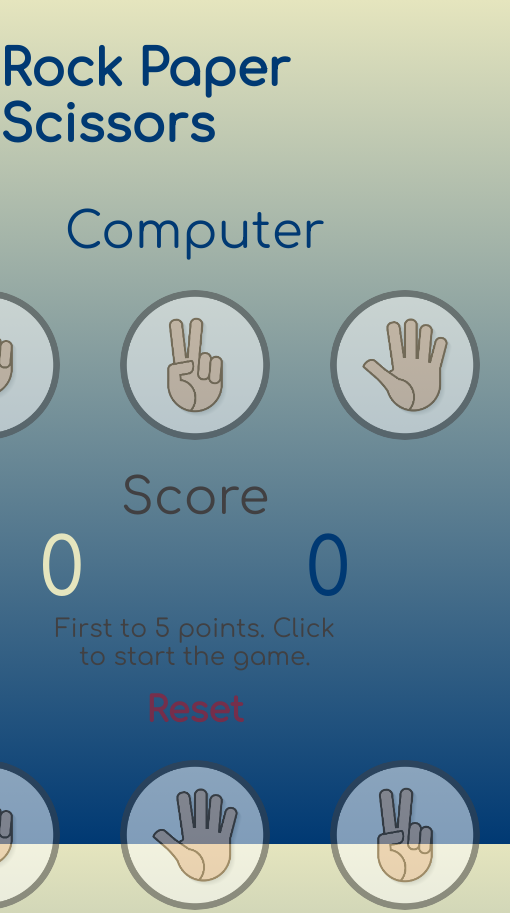
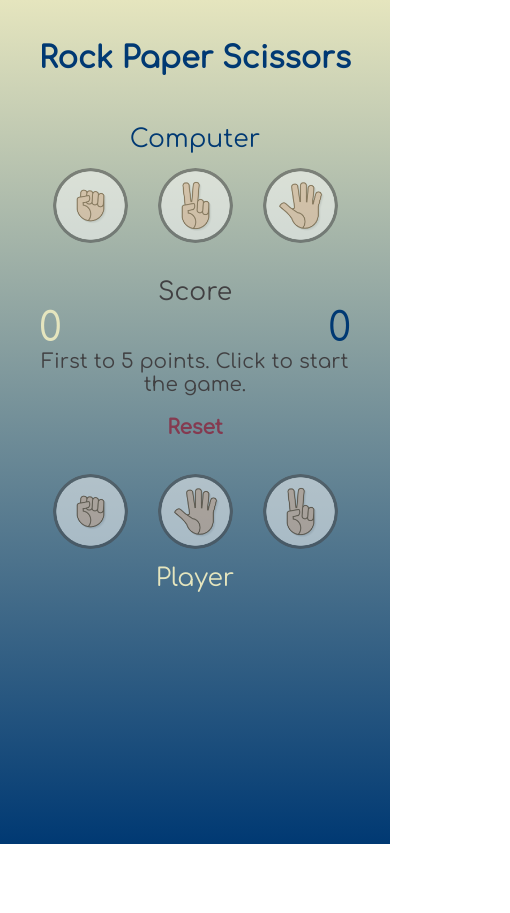
Before and after one commit to gianbradley76/rockpaperscissor-html, a plain HTML site: page index.html in a window 390 px wide. Shown: the top 913 px of the page, 510 px wide, since content can reach past the window. After the commit the page ends 844 px from the top, so only its background shows below. Drawn offline with Linux system fonts and the light colour scheme.

Commit message:
fixed initial mobile responsiveness

```diff
--- a/style.css
+++ b/style.css
@@ -131,20 +131,32 @@ p.winner {
 	opacity: 1;
 }
 
-@media only screen and (max-width: 720px) {
+@media all and (max-width: 500px) {
 	html {
+		height: 100%;
+	}
+
+	body {
 		height: 100%;
 	}
 
 	h1 {
 		padding-top: 5vh;
-		font-size: 50px;
+		font-size: 30px;
 		color: #003973;
 	}
 
 	main {
 		display: flex;
 		flex-direction: column-reverse;
+	}
+
+	.player-names {
+		font-size: 25px;
+	}
+
+	.field p {
+		font-size: 30px;
 	}
 
 	.player {
@@ -165,13 +177,22 @@ p.winner {
 		color: #e5e5be;
 	}
 
+	.field {
+		margin: 20px 0;
+	}
+
+	.field p {
+		font-size: 25px;
+	}
+
 	.comp-img,
 	.plyr-img {
 		flex-direction: row;
 	}
 
 	img {
-		height: 150px;
+		margin: 15px;
+		height: 75px;
 	}
 
 	.field {
@@ -184,14 +205,18 @@ p.winner {
 		width: 100%;
 	}
 
+	.scores p {
+		font-size: 40px;
+	}
+
 	p.winner {
-		font-size: 25px;
-		position: relative;
+		font-size: 20px;
 		top: 0;
 	}
 
 	.reset-btn {
 		padding-top: 20px;
 		top: 0;
+		font-size: 20px;
 	}
 }
```
